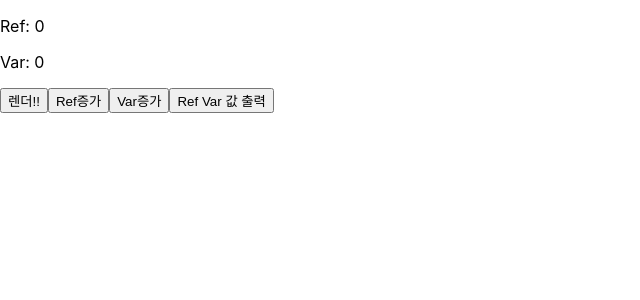
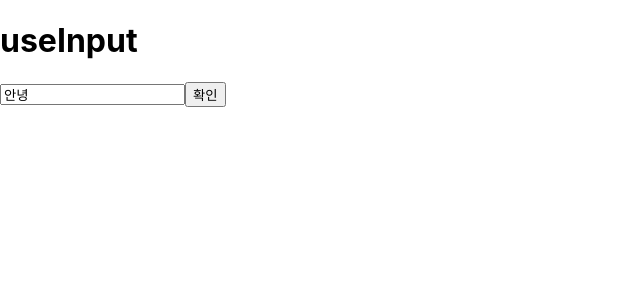
Before and after one commit to hyennin/react-practice1-2, a React (Create React App) app: page / in a window 1280 px wide. Shown: the top 300 px of the page, without its empty margins (0-640 px from the left). Built offline with nearby package versions, Linux system fonts and the light colour scheme.

Commit message:
customHook

```diff
--- a/src/App.js
+++ b/src/App.js
@@ -1,43 +1,17 @@
-import React, { useState, useRef } from "react";
+import { useInput } from "./useInput";
+
 const App = () => {
-  const [renderer, setRenderer] = useState(0);
-  const countRef = useRef(0);
-  let countVar = 0;
-
-  console.log(countRef);
-  console.log("렌더링");
-
-  const doRendering = () => {
-    setRenderer(renderer + 1);
+  const [inputValue, handleChange] = useInput("안녕");
+  const handleSubmit = () => {
+    alert(inputValue);
+    //setInputValue("");
   };
-
-  const increaseCountRef = () => {
-    countRef.current = countRef.current + 1;
-    console.log("Ref : ", countRef.current);
-  };
-
-  const increaseVar = () => {
-    countVar = countVar + 1;
-    console.log("var : ", countVar);
-  };
-
-  const printResult = () => {
-    console.log(`ref : ${countRef.current}, var:
-    ${countVar}`);
-  };
-
   return (
     <div>
-      <p>Ref: {countRef.current}</p>
-      <p>Var: {countVar}</p>
-      <button onClick={doRendering}>렌더!!</button>
-      <button onClick={increaseCountRef}>Ref증가</button>
-      <button onClick={increaseVar}>Var증가</button>
-      <button onClick={printResult}>Ref Var 값 출력
-
-      </button>
+    <h1>useInput</h1>
+    <input value={inputValue} onChange={handleChange} />
+    <button onClick={handleSubmit}>확인</button>
     </div>
   );
 };
-
-  export default App;
+export default App;
--- /dev/null
+++ b/src/useInput.js
@@ -0,0 +1,12 @@
+import { useState } from "react";
+export function useInput(initialValue) {
+    const [inputValue, setInputValue] = useState(initialValue);
+    const handleChange = (e) => {
+        setInputValue(e.target.value);
+    };
+    const handleSubmit = () => {
+        setInputValue("");
+        alert(inputValue);
+    };
+    return [inputValue, handleChange, handleSubmit];
+}
```
Also changed, not shown: src/App useRef.js (added, +43 -0 lines).
